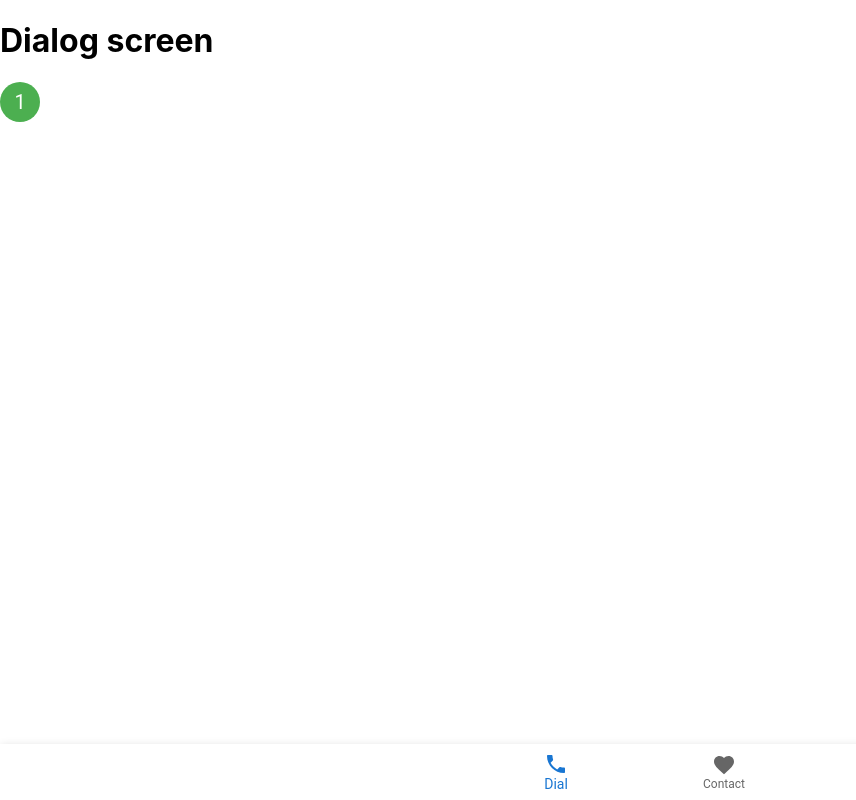
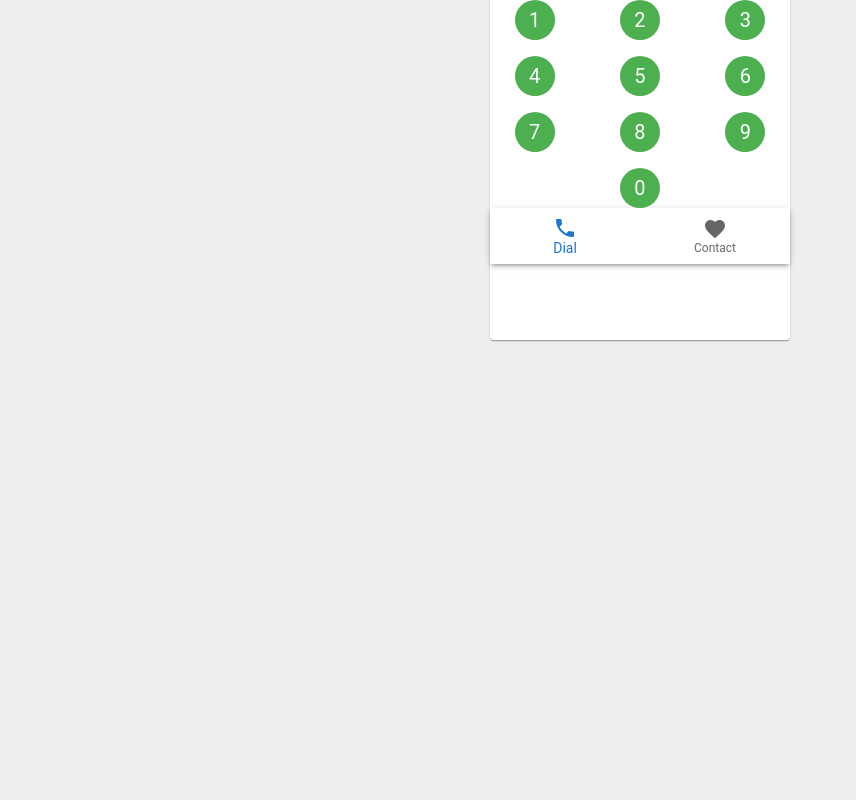
Before and after one commit to abelncm/my-phone, a React (Create React App) app: page / in a window 1280 px wide. Shown: the whole page, without its empty margins (0-856 px from the left). Built offline with nearby package versions, Linux system fonts and the light colour scheme.

Commit message:
working dial screen

```diff
--- a/src/App.js
+++ b/src/App.js
@@ -12,12 +12,18 @@ export default function App() {
   const [activeTab, setActiveTab] = useState(0);
 
   return (
-    <Box sx={{ pb: 7 }}>
+    <Paper sx={{
+        pb: 7,
+        width: 300,
+        height: 300,
+        margin: 'auto',
+        background: 'white'
+    }}>
 
       {activeTab==0 && <Dial />}
       {activeTab==1 && <Contact />}
 
-      <Paper sx={{ position: 'fixed', bottom: 0, left: 0, right: 0 }} elevation={3}>
+      <Paper sx={{  }} elevation={3}>
         <BottomNavigation
           showLabels
           value={activeTab}
@@ -30,6 +36,6 @@ export default function App() {
         </BottomNavigation>
       </Paper>
 
-    </Box>
+    </Paper>
   );
 }
--- a/src/index.css
+++ b/src/index.css
@@ -5,6 +5,11 @@ body {
     sans-serif;
   -webkit-font-smoothing: antialiased;
   -moz-osx-font-smoothing: grayscale;
+  background-color: #eee;
+
+  display: flex;
+  align-items: center;
+  justify-content: center;
 }
 
 code {
--- a/src/screens/Dial.js
+++ b/src/screens/Dial.js
@@ -1,14 +1,40 @@
-import { Avatar } from "@mui/material";
+import { Avatar, Grid } from "@mui/material";
 import { green } from "@mui/material/colors";
-
+import { useState } from "react";
 
 export default function Dial() {
 
+    const numbers = [1, 2, 3, 4, 5, 6, 7, 8, 9, 0];
+    const [display, setDisplay] = useState('');
+
+    function add(event) {
+        const newDisplayValue = display + event.target.textContent;
+        setDisplay(newDisplayValue);
+    }
+
+    function clear() {
+        setDisplay('');
+    }
+
     return <>
 
-        <h1>Dialog screen</h1>
+        <div><b>{display}</b></div>
+        <Grid container
+            justifyContent='center'
+            spacing={{ sm:2 }}
+            columns={{ sm: 3 }}>
 
-        <Avatar sx={{ bgcolor: green[500] }}>1</Avatar>
+            {numbers.map((number, i) => (
+                <Grid item sm={1} key={i}>
+                    <Avatar sx={{ bgcolor: green[500], margin:'auto' }}
+                        onClick={add}>
+                        {number}
+                    </Avatar>
+                </Grid>
+            ))}
+
+        </Grid>
+
 
     </>
 }
```
